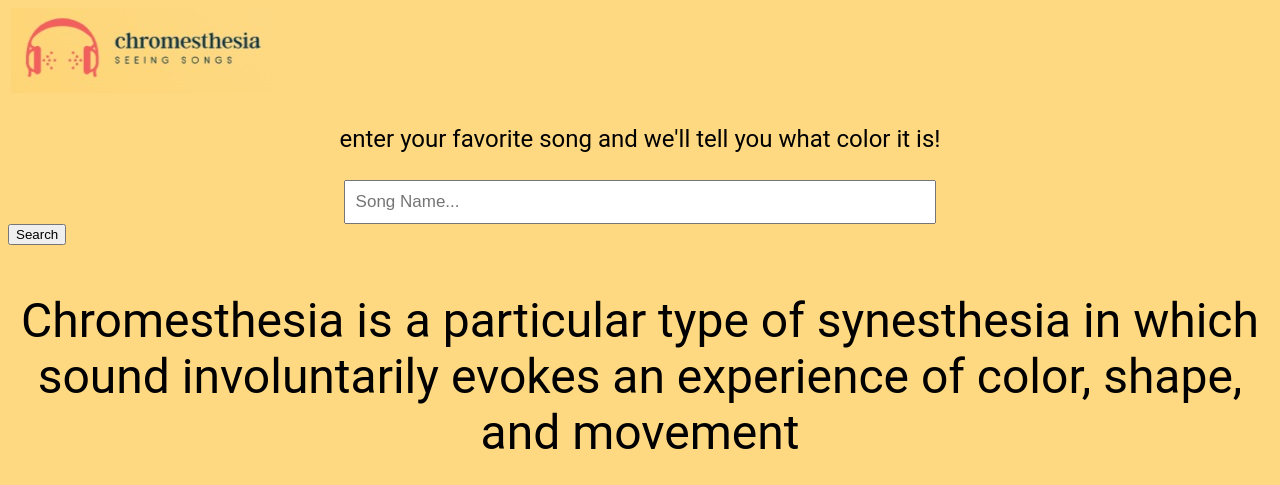
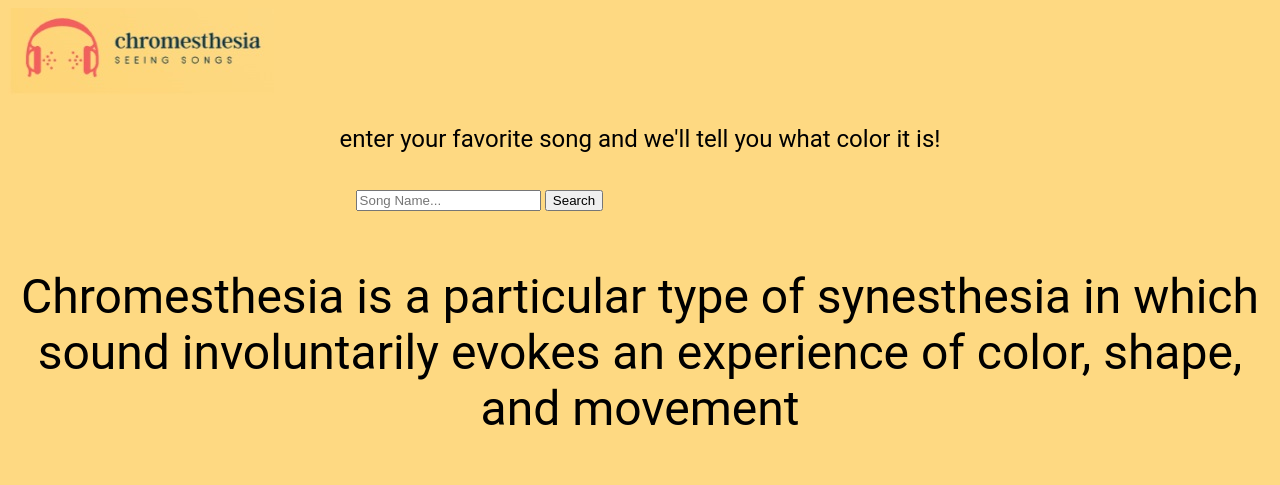
Before and after one commit to rachellecha/chromesthesia, a Flask app: page / in a window 1280 px wide. Shown: the top 485 px of the page. Run offline with Flask 2, Linux system fonts and the light colour scheme.

Commit message:
changed css

```diff
--- a/static/css/style.css
+++ b/static/css/style.css
@@ -1,4 +1,4 @@
-.nav input[type=text] {
+.nav {
 
     display: flex;
     flex-direction: horizontal;
@@ -13,6 +13,11 @@
 
     text-align: left;
 
+}
+
+input{
+
+    [type=text]
 }
 
 .text {
--- a/templates/index.html
+++ b/templates/index.html
@@ -4,14 +4,14 @@
     <meta charset="UTF-8">
     <meta name="viewport" content="width=device-width, initial-scale=1.0">
     <title>Chromesthesia</title>
-    <link rel="stylesheet" href="{{ url_for('static', filename='css/style.css') }}">
-    <!--<link rel="stylesheet" href="/static/css/style.css">-->
+    <!--<link rel="stylesheet" href="{{ url_for('static', filename='css/style.css') }}">-->
+    <link rel="stylesheet" href="/static/css/style.css">
 
 </head>
 <body style="background-color:#FED982;">
 
-    <img src="{{url_for('static', filename='chromesthesia.png')}}"/>
-    <!--<img src="/static/chromesthesia.png"/>-->
+    <!--<img src="{{url_for('static', filename='chromesthesia.png')}}"/>-->
+    <img src="/static/chromesthesia.png"/>
 
     <div class="text">
         <p>enter your favorite song and we'll tell you what color it is!</p>
@@ -19,7 +19,6 @@
 
 
     <div class="nav">
-
 
         <form action="/hi">
         <input type="text" placeholder="Song Name..." name="color">
```
Also changed, not shown: 1 other file.
